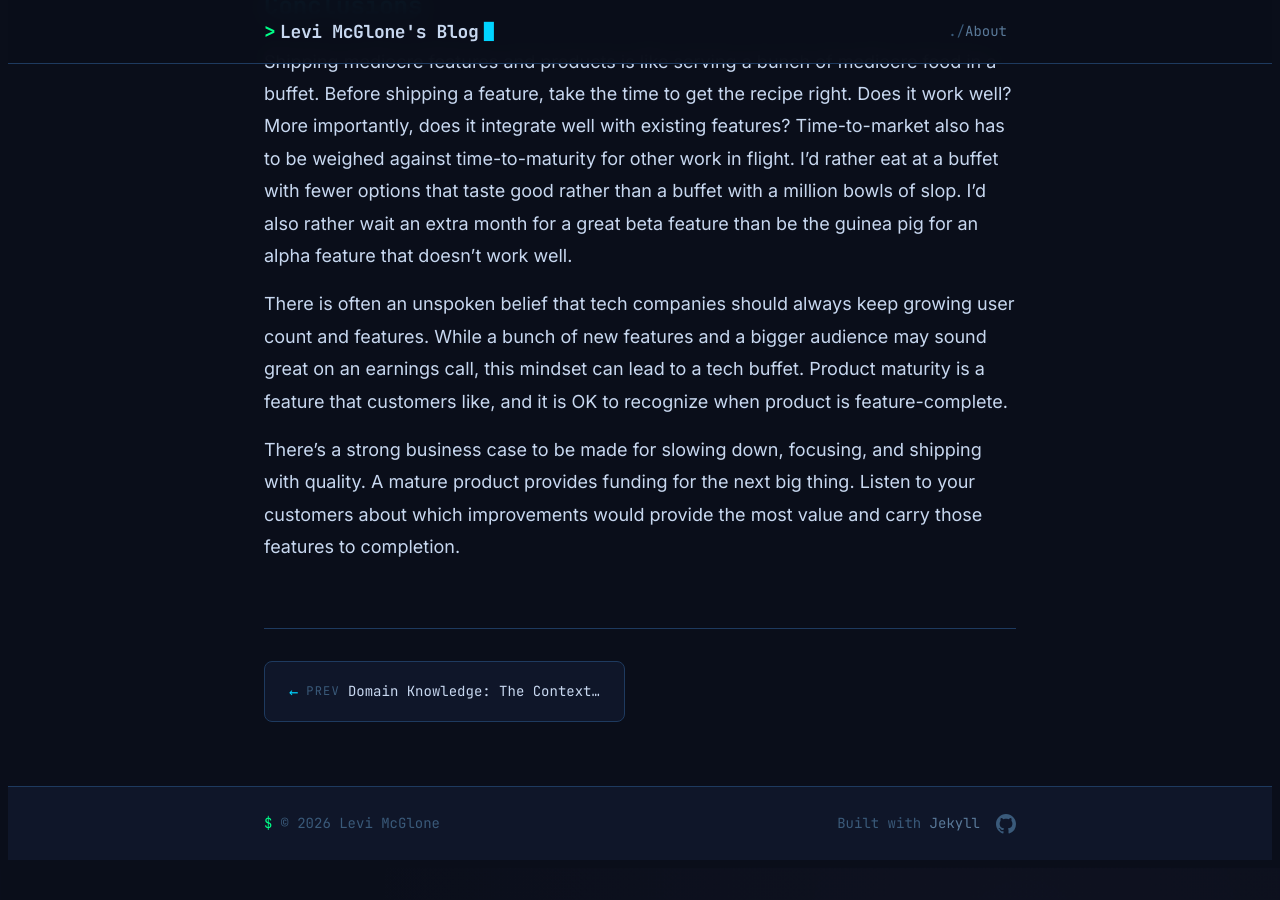
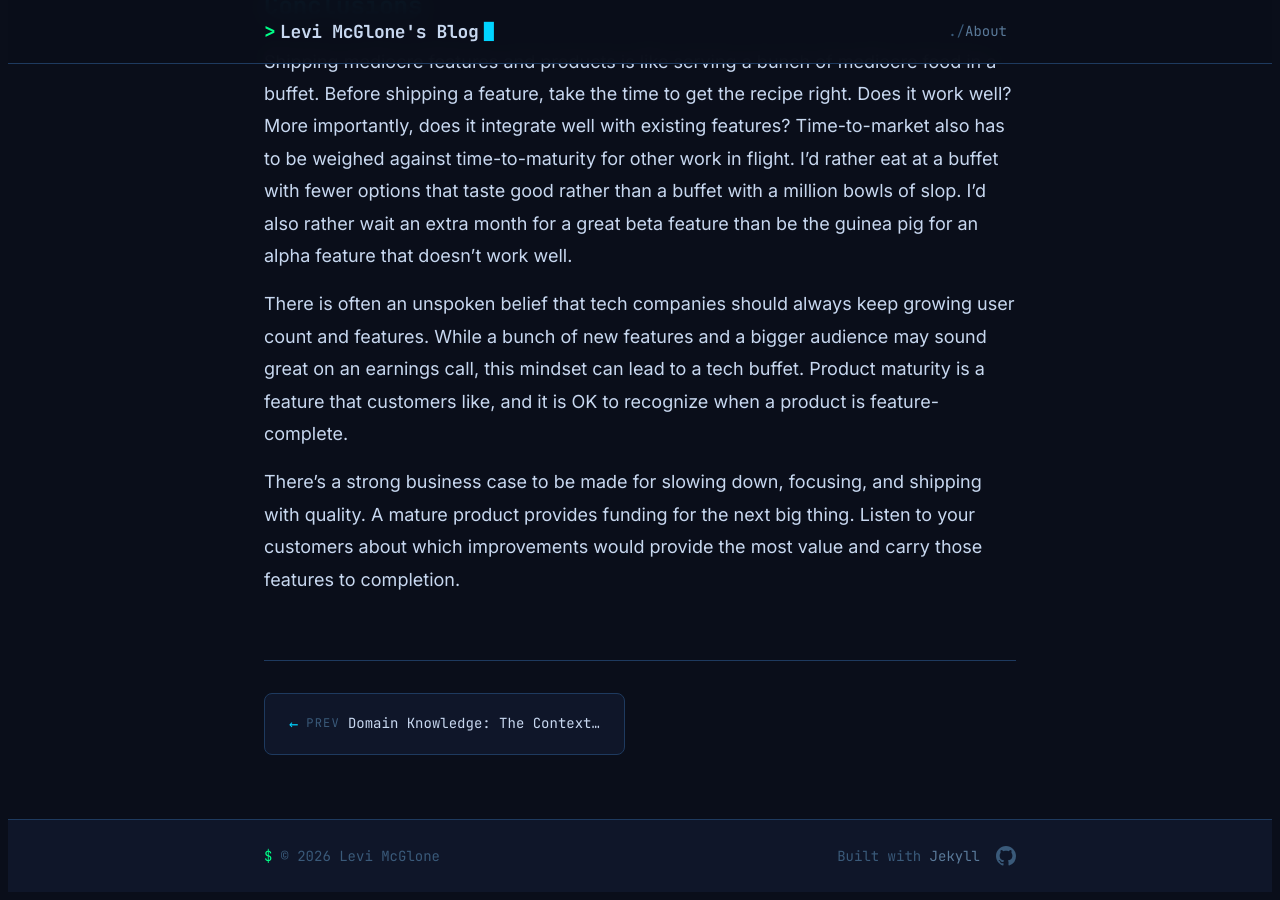
Before and after one commit to mcglonelevi/LeviMcGloneBlog, a Jekyll site: the page built from blog/_posts/2026-04-16-saas-and-the-buffet.markdown, in a window 1280 px wide and 900 px high, scrolled down 4934 px. Built offline with Jekyll 4.4.1, drawn with Linux system fonts in a browser that asks for light colours; before the commit the page ends 5802 px from its top, so only the background shows below that.

Commit message:
fix typo

```diff
--- a/blog/_posts/2026-04-16-saas-and-the-buffet.markdown
+++ b/blog/_posts/2026-04-16-saas-and-the-buffet.markdown
@@ -50,6 +50,6 @@ When timelines are perpetually unrealistic, corners are repeatedly cut. Cutting
 
 Shipping mediocre features and products is like serving a bunch of mediocre food in a buffet. Before shipping a feature, take the time to get the recipe right. Does it work well? More importantly, does it integrate well with existing features? Time-to-market also has to be weighed against time-to-maturity for other work in flight. I'd rather eat at a buffet with fewer options that taste good rather than a buffet with a million bowls of slop. I'd also rather wait an extra month for a great beta feature than be the guinea pig for an alpha feature that doesn't work well.
 
-There is often an unspoken belief that tech companies should always keep growing user count and features. While a bunch of new features and a bigger audience may sound great on an earnings call, this mindset can lead to a tech buffet. Product maturity is a feature that customers like, and it is OK to recognize when product is feature-complete.
+There is often an unspoken belief that tech companies should always keep growing user count and features. While a bunch of new features and a bigger audience may sound great on an earnings call, this mindset can lead to a tech buffet. Product maturity is a feature that customers like, and it is OK to recognize when a product is feature-complete.
 
 There's a strong business case to be made for slowing down, focusing, and shipping with quality. A mature product provides funding for the next big thing. Listen to your customers about which improvements would provide the most value and carry those features to completion.
```
